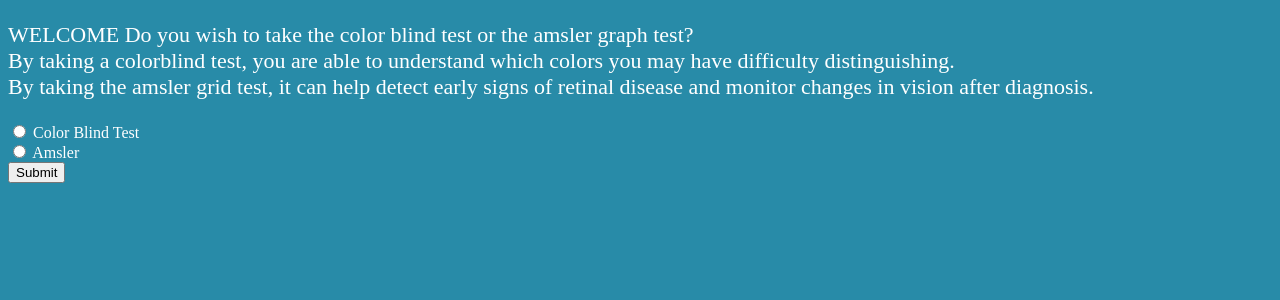
After one commit to PastaMeatSauce/Are-you-colorblind-, a Flask app: page / in a window 1280 px wide. The commit adds this page. Shown: the top 300 px of the page. Run offline with Flask 3, Linux system fonts and the light colour scheme.

Commit message:
Add files via upload

```diff
--- /dev/null
+++ b/templates/choice.html
@@ -0,0 +1,23 @@
+<!DOCTYPE html>
+<html>
+<head>
+    <title>VISION TESTING</title>
+</head>
+<body style="background-color:#288BA8">
+	<p style = "color:#FFFFFF; font-size:22px">
+		WELCOME
+
+		Do you wish to take the color blind test or the amsler graph test?<br>
+By taking a colorblind test, you are able to understand which colors you may have difficulty distinguishing.<br>
+By taking the amsler grid test, it can help detect early signs of retinal disease and monitor changes in vision after diagnosis.
+	</p>
+  <form action = '/trackswitch' method = "POST" >
+		<input type="radio" id="Color" name="answer" value="Color">
+		<label for="html" style = "color:#FFFFFF">Color Blind Test</label><br>
+		<input type="radio" id="Amsler" name="answer" value="Amsler">
+		<label for="css" style = "color:#FFFFFF">Amsler</label><br>
+		<button name="submit" class="action_btn submit" type="submit" value="Color">Submit</button>
+
+  </form>
+</body>
+</html>
```
Also changed, not shown: templates/index.html (added, +17 -0 lines), templates/result.html (added, +15 -0 lines), templates/amsler.html (line endings or trailing spaces).
